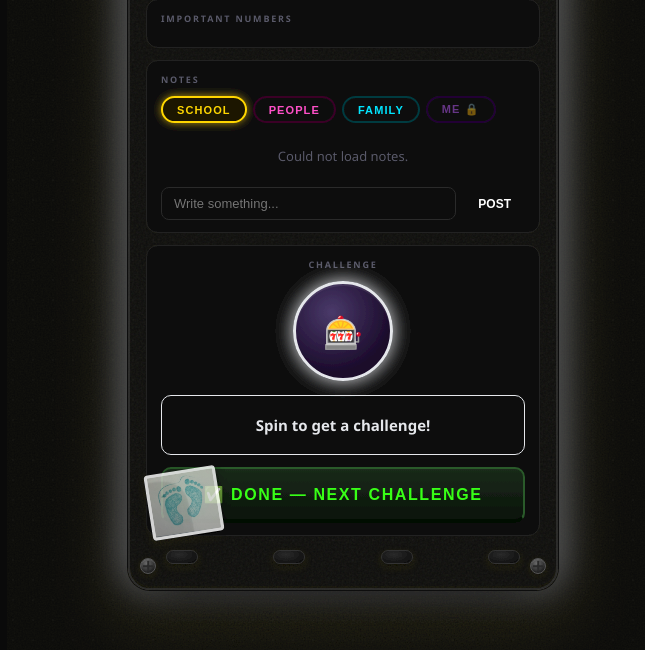
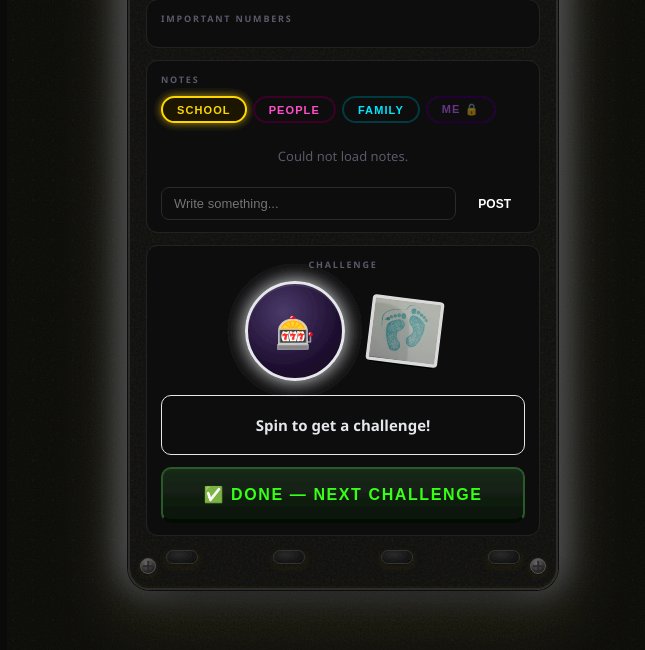
Before and after one commit to papjamzzz/twin-hub, a Flask app: template templates/pedal.html in a window 1280 px wide. Shown: the part 1010-1660 px from the top of the page, without its empty margins (297-942 px from the left). Run offline with Flask 3, Linux system fonts and the light colour scheme; the template is opened without the code that fills it, so the values that code supplies are empty.

Commit message:
Move footprint sticker next to challenge spinner

```diff
--- a/templates/pedal.html
+++ b/templates/pedal.html
@@ -397,9 +397,23 @@ body {
 
 /* ── CHALLENGE SECTION ───────────────────────────────── */
 .challenge-section { text-align: center; }
+.challenge-top-row {
+  display: flex; align-items: center; justify-content: center;
+  gap: 24px; margin-bottom: 14px;
+}
 .challenge-knob-wrap {
   position: relative; width: 100px; height: 100px;
-  margin: 0 auto 14px;
+  flex-shrink: 0;
+}
+.challenge-sticker {
+  width: 72px; height: auto;
+  transform: rotate(7deg);
+  border-radius: 4px;
+  border: 3px solid rgba(255,255,255,0.90);
+  box-shadow: 0 3px 10px rgba(0,0,0,0.65), 0 1px 3px rgba(0,0,0,0.4);
+  opacity: 0.85;
+  background: #fff;
+  flex-shrink: 0;
 }
 .challenge-knob {
   width: 100px; height: 100px; border-radius: 50%;
@@ -435,24 +449,6 @@ body {
 @keyframes confetti-fall {
   0%   { transform: translateY(-20px) rotate(0deg); opacity: 1 }
   100% { transform: translateY(100vh) rotate(720deg); opacity: 0 }
-}
-
-/* ── FOOTPRINT STICKER ────────────────────────────────── */
-.footprint-sticker {
-  position: absolute;
-  bottom: 52px; left: 18px;
-  width: 72px; height: auto;
-  transform: rotate(-9deg);
-  border-radius: 4px;
-  border: 3px solid rgba(255,255,255,0.90);
-  box-shadow:
-    0 3px 10px rgba(0,0,0,0.65),
-    0 1px 3px rgba(0,0,0,0.4),
-    inset 0 0 0 1px rgba(255,255,255,0.15);
-  opacity: 0.82;
-  z-index: 6;
-  pointer-events: none;
-  background: #fff;
 }
 
 /* ── RUBBER FEET ──────────────────────────────────────── */
@@ -742,16 +738,16 @@ body {
   <!-- 11. CHALLENGE -->
   <div class="section challenge-section">
     <span class="section-label">CHALLENGE</span>
-    <div class="challenge-knob-wrap">
-      <div class="challenge-knob" onclick="spinChallenge()">🎰</div>
+    <div class="challenge-top-row">
+      <div class="challenge-knob-wrap">
+        <div class="challenge-knob" onclick="spinChallenge()">🎰</div>
+      </div>
+      <img class="challenge-sticker" src="/static/footprints.jpg" alt="footprints"
+           onerror="this.style.display='none'">
     </div>
     <div class="challenge-display" id="challengeDisplay">Spin to get a challenge!</div>
     <button class="done-btn" onclick="doneChallenge()">✅ DONE — NEXT CHALLENGE</button>
   </div>
-
-  <!-- FOOTPRINT STICKER -->
-  <img class="footprint-sticker" src="/static/footprints.jpg" alt="footprints"
-       onerror="this.style.display='none'">
 
   <!-- 12. RUBBER FEET -->
   <div class="rubber-feet">
```
